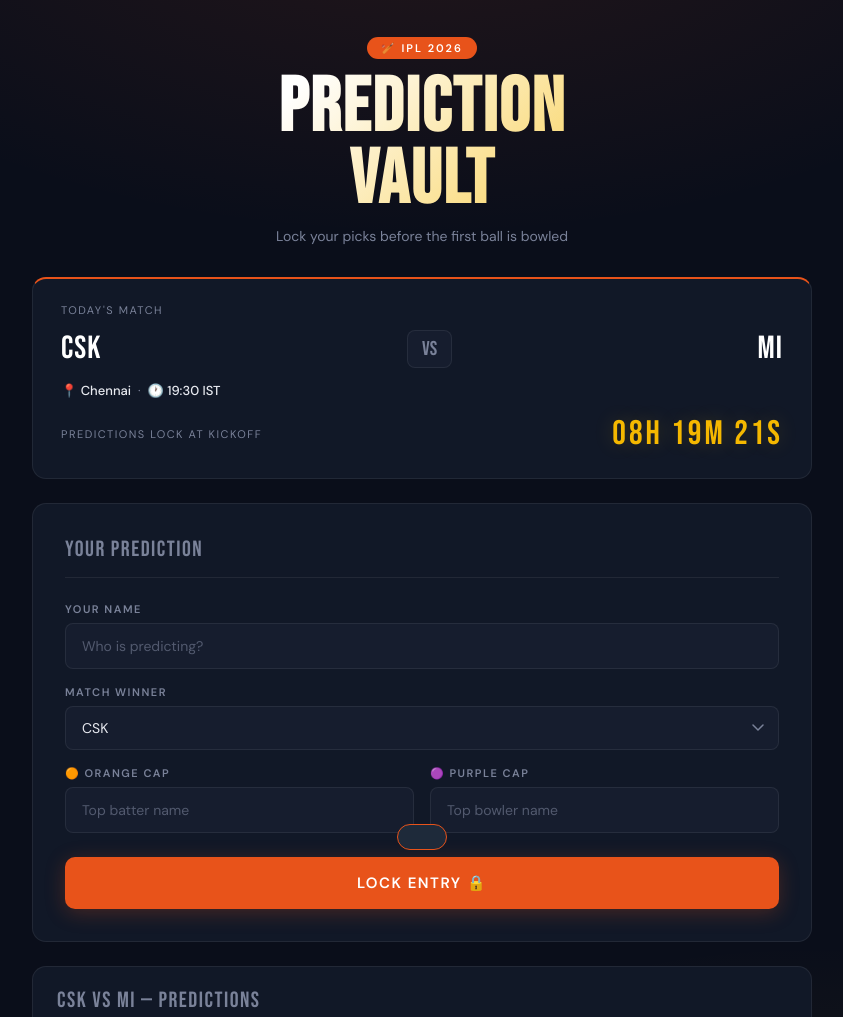
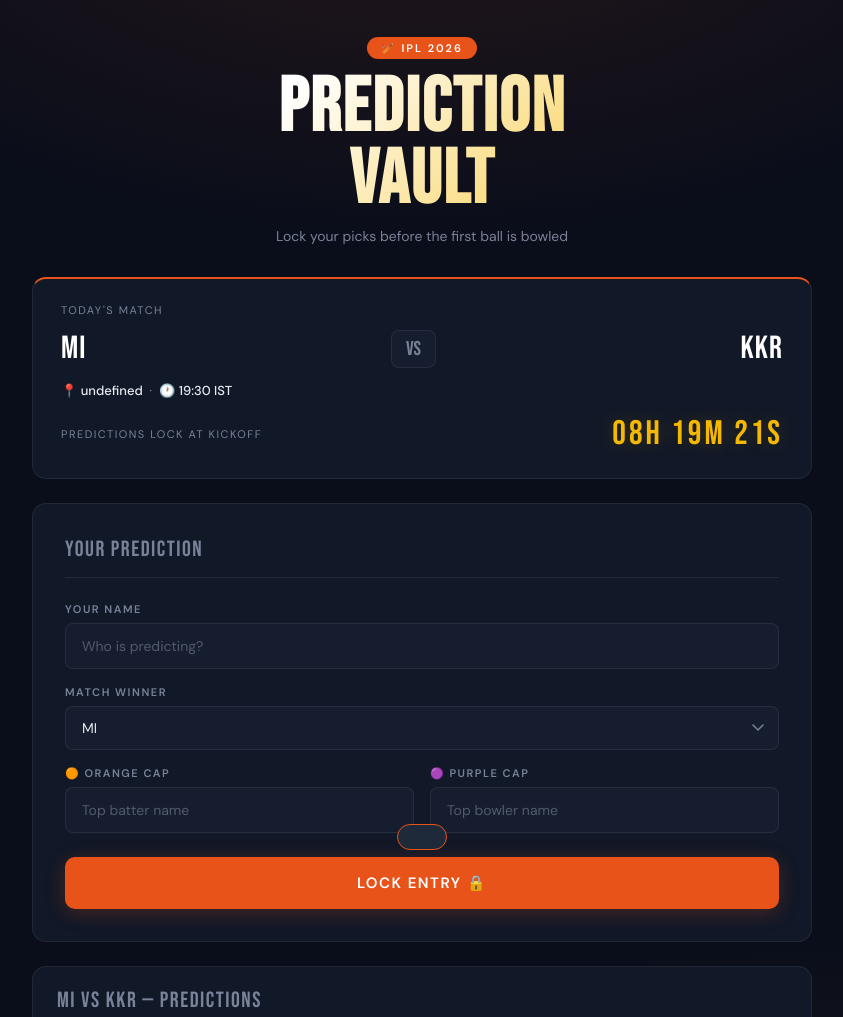
Before and after one commit to blunoat/ipl-predictor, a plain HTML site: page index.html in a window 1280 px wide. Shown: the top 1017 px of the page, without its empty margins (218-1061 px from the left). Drawn offline with Linux system fonts and the light colour scheme; no server answers.

Commit message:
Update index.html

```diff
--- a/index.html
+++ b/index.html
@@ -214,66 +214,146 @@
 
 // ── FULL IPL 2026 SCHEDULE ──
 const schedule = [
-    {date:"2026-03-28",team1:"RCB", team2:"SRH", time:"19:30",venue:"Bengaluru"},
-    {date:"2026-03-29",team1:"CSK", team2:"MI",  time:"19:30",venue:"Chennai"},
-    {date:"2026-03-30",team1:"DC",  team2:"KKR", time:"19:30",venue:"Delhi"},
-    {date:"2026-03-31",team1:"RR",  team2:"PBKS",time:"19:30",venue:"Jaipur"},
-    {date:"2026-04-01",team1:"GT",  team2:"LSG", time:"19:30",venue:"Ahmedabad"},
-    {date:"2026-04-02",team1:"SRH", team2:"CSK", time:"19:30",venue:"Hyderabad"},
-    {date:"2026-04-03",team1:"MI",  team2:"RCB", time:"19:30",venue:"Mumbai"},
-    {date:"2026-04-04",team1:"KKR", team2:"RR",  time:"15:30",venue:"Kolkata"},
-    {date:"2026-04-04",team1:"DC",  team2:"GT",  time:"19:30",venue:"Delhi"},
-    {date:"2026-04-05",team1:"PBKS",team2:"LSG", time:"15:30",venue:"Mohali"},
-    {date:"2026-04-05",team1:"CSK", team2:"SRH", time:"19:30",venue:"Chennai"},
-    {date:"2026-04-06",team1:"RCB", team2:"KKR", time:"19:30",venue:"Bengaluru"},
-    {date:"2026-04-07",team1:"GT",  team2:"MI",  time:"19:30",venue:"Ahmedabad"},
-    {date:"2026-04-08",team1:"RR",  team2:"DC",  time:"19:30",venue:"Jaipur"},
-    {date:"2026-04-09",team1:"LSG", team2:"RCB", time:"19:30",venue:"Lucknow"},
-    {date:"2026-04-10",team1:"SRH", team2:"KKR", time:"19:30",venue:"Hyderabad"},
-    {date:"2026-04-11",team1:"PBKS",team2:"MI",  time:"15:30",venue:"Mohali"},
-    {date:"2026-04-11",team1:"CSK", team2:"GT",  time:"19:30",venue:"Chennai"},
-    {date:"2026-04-12",team1:"DC",  team2:"LSG", time:"15:30",venue:"Delhi"},
-    {date:"2026-04-12",team1:"RR",  team2:"RCB", time:"19:30",venue:"Jaipur"},
-    {date:"2026-04-13",team1:"KKR", team2:"MI",  time:"19:30",venue:"Kolkata"},
-    {date:"2026-04-14",team1:"SRH", team2:"PBKS",time:"19:30",venue:"Hyderabad"},
-    {date:"2026-04-15",team1:"GT",  team2:"RR",  time:"19:30",venue:"Ahmedabad"},
-    {date:"2026-04-16",team1:"LSG", team2:"CSK", time:"19:30",venue:"Lucknow"},
-    {date:"2026-04-17",team1:"RCB", team2:"DC",  time:"19:30",venue:"Bengaluru"},
-    {date:"2026-04-18",team1:"MI",  team2:"SRH", time:"15:30",venue:"Mumbai"},
-    {date:"2026-04-18",team1:"PBKS",team2:"KKR", time:"19:30",venue:"Mohali"},
-    {date:"2026-04-19",team1:"GT",  team2:"CSK", time:"15:30",venue:"Ahmedabad"},
-    {date:"2026-04-19",team1:"RR",  team2:"LSG", time:"19:30",venue:"Jaipur"},
-    {date:"2026-04-20",team1:"DC",  team2:"SRH", time:"19:30",venue:"Delhi"},
-    {date:"2026-04-21",team1:"KKR", team2:"RCB", time:"19:30",venue:"Kolkata"},
-    {date:"2026-04-22",team1:"MI",  team2:"GT",  time:"19:30",venue:"Mumbai"},
-    {date:"2026-04-23",team1:"CSK", team2:"PBKS",time:"19:30",venue:"Chennai"},
-    {date:"2026-04-24",team1:"LSG", team2:"DC",  time:"19:30",venue:"Lucknow"},
-    {date:"2026-04-25",team1:"RCB", team2:"RR",  time:"15:30",venue:"Bengaluru"},
-    {date:"2026-04-25",team1:"SRH", team2:"MI",  time:"19:30",venue:"Hyderabad"},
-    {date:"2026-04-26",team1:"KKR", team2:"GT",  time:"15:30",venue:"Kolkata"},
-    {date:"2026-04-26",team1:"PBKS",team2:"DC",  time:"19:30",venue:"Mohali"},
-    {date:"2026-04-27",team1:"RR",  team2:"CSK", time:"19:30",venue:"Jaipur"},
-    {date:"2026-04-28",team1:"LSG", team2:"MI",  time:"19:30",venue:"Lucknow"},
-    {date:"2026-04-29",team1:"RCB", team2:"GT",  time:"19:30",venue:"Bengaluru"},
-    {date:"2026-04-30",team1:"KKR", team2:"CSK", time:"19:30",venue:"Kolkata"},
-    {date:"2026-05-01",team1:"DC",  team2:"RR",  time:"19:30",venue:"Delhi"},
-    {date:"2026-05-02",team1:"SRH", team2:"LSG", time:"15:30",venue:"Hyderabad"},
-    {date:"2026-05-02",team1:"MI",  team2:"PBKS",time:"19:30",venue:"Mumbai"},
-    {date:"2026-05-03",team1:"GT",  team2:"KKR", time:"15:30",venue:"Ahmedabad"},
-    {date:"2026-05-03",team1:"RCB", team2:"CSK", time:"19:30",venue:"Bengaluru"},
-    {date:"2026-05-04",team1:"RR",  team2:"SRH", time:"19:30",venue:"Jaipur"},
-    {date:"2026-05-05",team1:"DC",  team2:"MI",  time:"19:30",venue:"Delhi"},
-    {date:"2026-05-06",team1:"PBKS",team2:"GT",  time:"19:30",venue:"Mohali"},
-    {date:"2026-05-07",team1:"CSK", team2:"KKR", time:"19:30",venue:"Chennai"},
-    {date:"2026-05-08",team1:"LSG", team2:"RR",  time:"19:30",venue:"Lucknow"},
-    {date:"2026-05-09",team1:"SRH", team2:"RCB", time:"15:30",venue:"Hyderabad"},
-    {date:"2026-05-09",team1:"MI",  team2:"DC",  time:"19:30",venue:"Mumbai"},
-    {date:"2026-05-10",team1:"GT",  team2:"PBKS",time:"15:30",venue:"Ahmedabad"},
-    {date:"2026-05-10",team1:"KKR", team2:"LSG", time:"19:30",venue:"Kolkata"},
-    {date:"2026-05-12",team1:"Qualifier 1",team2:"TBD",time:"19:30",venue:"TBD"},
-    {date:"2026-05-13",team1:"Eliminator", team2:"TBD",time:"19:30",venue:"TBD"},
-    {date:"2026-05-15",team1:"Qualifier 2",team2:"TBD",time:"19:30",venue:"TBD"},
-    {date:"2026-05-17",team1:"FINAL",       team2:"TBD",time:"19:30",venue:"TBD"},
+    // Match 1 - Mar 28
+    {date:"2026-03-28",team1:"SRH",team2:"RCB", time:"19:30"},
+    // Match 2 - Mar 29 (Today)
+    {date:"2026-03-29",team1:"MI", team2:"KKR", time:"19:30"},
+    // Match 3 - Mar 30
+    {date:"2026-03-30",team1:"RR", team2:"CSK", time:"19:30"},
+    // Match 4 - Mar 31
+    {date:"2026-03-31",team1:"PBKS",team2:"GT", time:"19:30"},
+    // Match 5 - Apr 1
+    {date:"2026-04-01",team1:"LSG",team2:"DC",  time:"19:30"},
+    // Match 6 - Apr 2
+    {date:"2026-04-02",team1:"KKR",team2:"SRH", time:"19:30"},
+    // Match 7 - Apr 3
+    {date:"2026-04-03",team1:"CSK",team2:"PBKS",time:"19:30"},
+    // Match 8 - Apr 4
+    {date:"2026-04-04",team1:"DC", team2:"MI",  time:"15:30"},
+    // Match 9 - Apr 4
+    {date:"2026-04-04",team1:"GT", team2:"RR",  time:"19:30"},
+    // Match 10 - Apr 5
+    {date:"2026-04-05",team1:"SRH",team2:"LSG", time:"15:30"},
+    // Match 11 - Apr 5
+    {date:"2026-04-05",team1:"RCB",team2:"CSK", time:"19:30"},
+    // Match 12 - Apr 6
+    {date:"2026-04-06",team1:"KKR",team2:"PBKS",time:"19:30"},
+    // Match 13 - Apr 7
+    {date:"2026-04-07",team1:"MI", team2:"RR",  time:"19:30"},
+    // Match 14 - Apr 8
+    {date:"2026-04-08",team1:"DC", team2:"GT",  time:"19:30"},
+    // Match 15 - Apr 9
+    {date:"2026-04-09",team1:"LSG",team2:"KKR", time:"19:30"},
+    // Match 16 - Apr 10
+    {date:"2026-04-10",team1:"CSK",team2:"SRH", time:"19:30"},
+    // Match 17 - Apr 11
+    {date:"2026-04-11",team1:"RR", team2:"RCB", time:"19:30"},
+    // Match 18 - Apr 12
+    {date:"2026-04-12",team1:"GT", team2:"DC",  time:"19:30"},
+    // Match 19 - Apr 12
+    {date:"2026-04-12",team1:"PBKS",team2:"MI", time:"19:30"},
+    // Match 20 - Apr 13
+    {date:"2026-04-13",team1:"SRH",team2:"RR",  time:"19:30"},
+    // Match 21 - Apr 13
+    {date:"2026-04-13",team1:"SRH",team2:"RR",  time:"19:30"},
+    // Match 22 - Apr 14
+    {date:"2026-04-14",team1:"CSK",team2:"KKR", time:"19:30"},
+    // Match 23 - Apr 15
+    {date:"2026-04-15",team1:"RCB",team2:"LSG", time:"19:30"},
+    // Match 24 - Apr 16
+    {date:"2026-04-16",team1:"MI", team2:"PBKS",time:"19:30"},
+    // Match 25 - Apr 17
+    {date:"2026-04-17",team1:"GT", team2:"KKR", time:"19:30"},
+    // Match 26 - Apr 18
+    {date:"2026-04-18",team1:"RCB",team2:"DC",  time:"15:30"},
+    // Match 27 - Apr 18
+    {date:"2026-04-18",team1:"SRH",team2:"CSK", time:"19:30"},
+    // Match 28 - Apr 19
+    {date:"2026-04-19",team1:"KKR",team2:"RR",  time:"15:30"},
+    // Match 29 - Apr 19
+    {date:"2026-04-19",team1:"PBKS",team2:"LSG",time:"19:30"},
+    // Match 30 - Apr 20
+    {date:"2026-04-20",team1:"GT", team2:"MI",  time:"19:30"},
+    // Match 31 - Apr 21
+    {date:"2026-04-21",team1:"SRH",team2:"DC",  time:"19:30"},
+    // Match 32 - Apr 22
+    {date:"2026-04-22",team1:"LSG",team2:"RR",  time:"19:30"},
+    // Match 33 - Apr 23
+    {date:"2026-04-23",team1:"MI", team2:"CSK", time:"19:30"},
+    // Match 34 - Apr 24
+    {date:"2026-04-24",team1:"RCB",team2:"GT",  time:"19:30"},
+    // Match 35 - Apr 25
+    {date:"2026-04-25",team1:"DC", team2:"PBKS",time:"15:30"},
+    // Match 36 - Apr 25
+    {date:"2026-04-25",team1:"RR", team2:"SRH", time:"19:30"},
+    // Match 37 - Apr 26
+    {date:"2026-04-26",team1:"GT", team2:"CSK", time:"15:30"},
+    // Match 38 - Apr 26
+    {date:"2026-04-26",team1:"LSG",team2:"KKR", time:"19:30"},
+    // Match 39 - Apr 27
+    {date:"2026-04-27",team1:"DC", team2:"RCB", time:"19:30"},
+    // Match 40 - Apr 28
+    {date:"2026-04-28",team1:"PBKS",team2:"RR", time:"19:30"},
+    // Match 41 - Apr 29
+    {date:"2026-04-29",team1:"MI", team2:"SRH", time:"19:30"},
+    // Match 42 - Apr 30
+    {date:"2026-04-30",team1:"GT", team2:"RCB", time:"19:30"},
+    // Match 43 - May 1
+    {date:"2026-05-01",team1:"RR", team2:"DC",  time:"19:30"},
+    // Match 44 - May 2
+    {date:"2026-05-02",team1:"CSK",team2:"MI",  time:"19:30"},
+    // Match 45 - May 3
+    {date:"2026-05-03",team1:"SRH",team2:"KKR", time:"15:30"},
+    // Match 46 - May 3
+    {date:"2026-05-03",team1:"GT", team2:"PBKS",time:"19:30"},
+    // Match 47 - May 4
+    {date:"2026-05-04",team1:"MI", team2:"LSG", time:"19:30"},
+    // Match 48 - May 5
+    {date:"2026-05-05",team1:"DC", team2:"CSK", time:"19:30"},
+    // Match 49 - May 6
+    {date:"2026-05-06",team1:"SRH",team2:"PBKS",time:"19:30"},
+    // Match 50 - May 7
+    {date:"2026-05-07",team1:"LSG",team2:"RCB", time:"19:30"},
+    // Match 51 - May 8
+    {date:"2026-05-08",team1:"DC", team2:"KKR", time:"19:30"},
+    // Match 52 - May 9
+    {date:"2026-05-09",team1:"RR", team2:"GT",  time:"19:30"},
+    // Match 53 - May 10
+    {date:"2026-05-10",team1:"CSK",team2:"LSG", time:"15:30"},
+    // Match 54 - May 10
+    {date:"2026-05-10",team1:"RCB",team2:"MI",  time:"19:30"},
+    // Match 55 - May 11
+    {date:"2026-05-11",team1:"PBKS",team2:"DC", time:"19:30"},
+    // Match 56 - May 12
+    {date:"2026-05-12",team1:"GT", team2:"SRH", time:"19:30"},
+    // Match 57 - May 13
+    {date:"2026-05-13",team1:"RCB",team2:"KKR", time:"19:30"},
+    // Match 58 - May 14
+    {date:"2026-05-14",team1:"PBKS",team2:"MI", time:"19:30"},
+    // Match 59 - May 15
+    {date:"2026-05-15",team1:"LSG",team2:"CSK", time:"19:30"},
+    // Match 60 - May 16
+    {date:"2026-05-16",team1:"KKR",team2:"GT",  time:"19:30"},
+    // Match 61 - May 17
+    {date:"2026-05-17",team1:"PBKS",team2:"RCB",time:"15:30"},
+    // Match 62 - May 17
+    {date:"2026-05-17",team1:"DC", team2:"RR",  time:"19:30"},
+    // Match 63 - May 18
+    {date:"2026-05-18",team1:"CSK",team2:"SRH", time:"19:30"},
+    // Match 64 - May 19
+    {date:"2026-05-19",team1:"RR", team2:"LSG", time:"19:30"},
+    // Match 65 - May 20
+    {date:"2026-05-20",team1:"KKR",team2:"MI",  time:"19:30"},
+    // Match 66 - May 21
+    {date:"2026-05-21",team1:"CSK",team2:"GT",  time:"19:30"},
+    // Match 67 - May 22
+    {date:"2026-05-22",team1:"SRH",team2:"RCB", time:"19:30"},
+    // Match 68 - May 23
+    {date:"2026-05-23",team1:"LSG",team2:"PBKS",time:"19:30"},
+    // Match 69 - May 24
+    {date:"2026-05-24",team1:"MI", team2:"RR",  time:"15:30"},
+    // Match 70 - May 24
+    {date:"2026-05-24",team1:"KKR",team2:"DC",  time:"19:30"},
 ];
 
 function getTodayIST() {
```
